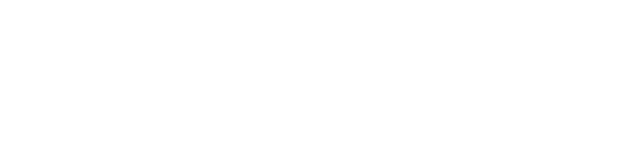
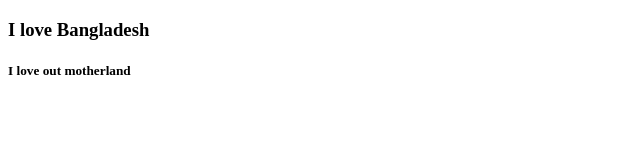
Before and after one commit to Redoanhridoy/my-first-repo, a plain HTML site: page index.html in a window 1280 px wide. Shown: the whole page, without its empty margins (0-640 px from the left). Drawn offline with Linux system fonts and the light colour scheme.

Commit message:
My header

```diff
--- a/index.html
+++ b/index.html
@@ -7,6 +7,7 @@
     <title>My first repo</title>
 </head>
 <body>
-
+    <h3>I love Bangladesh</h3>
+    <h5>I love out motherland</h5>
 </body>
 </html>
```
